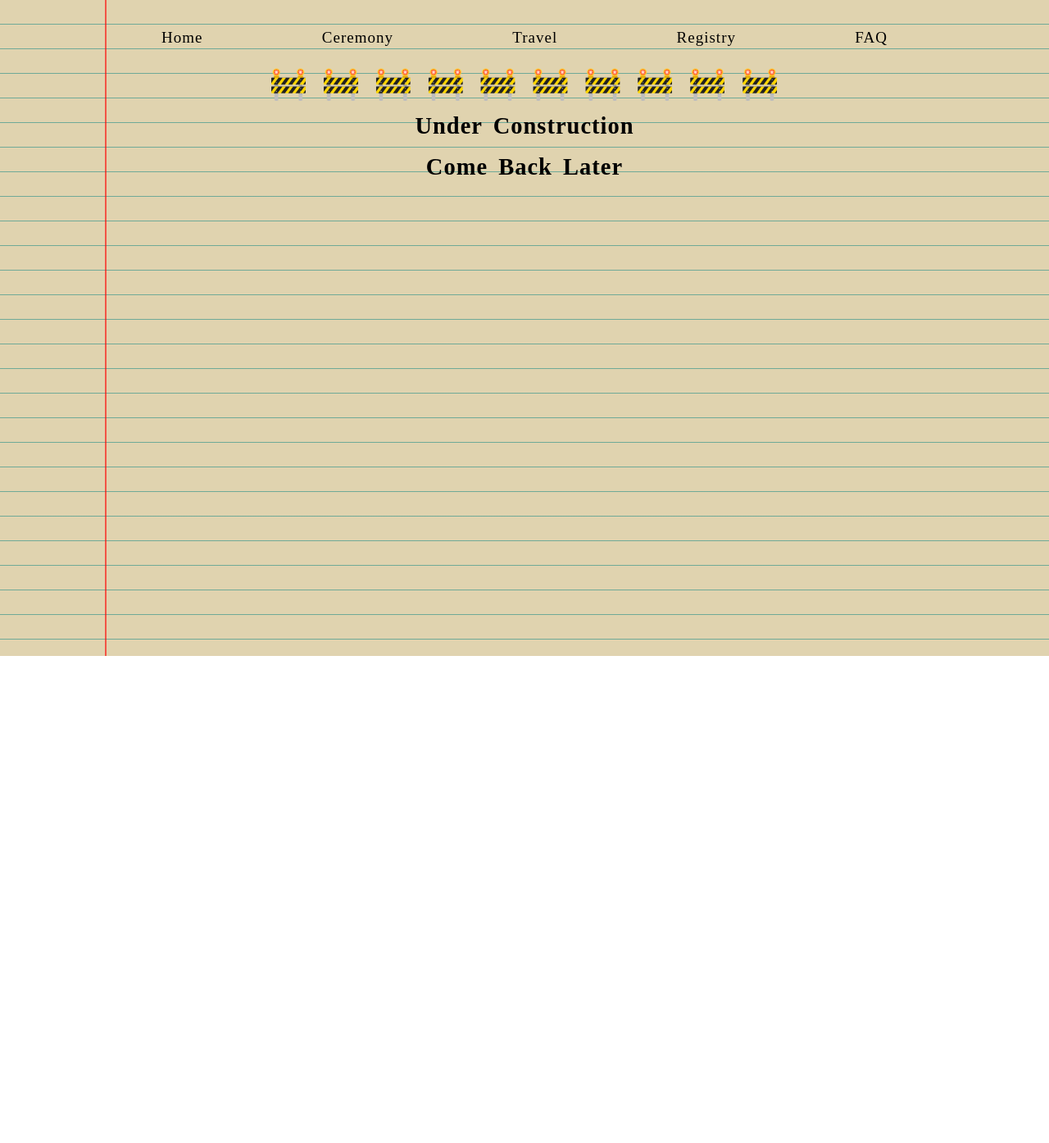
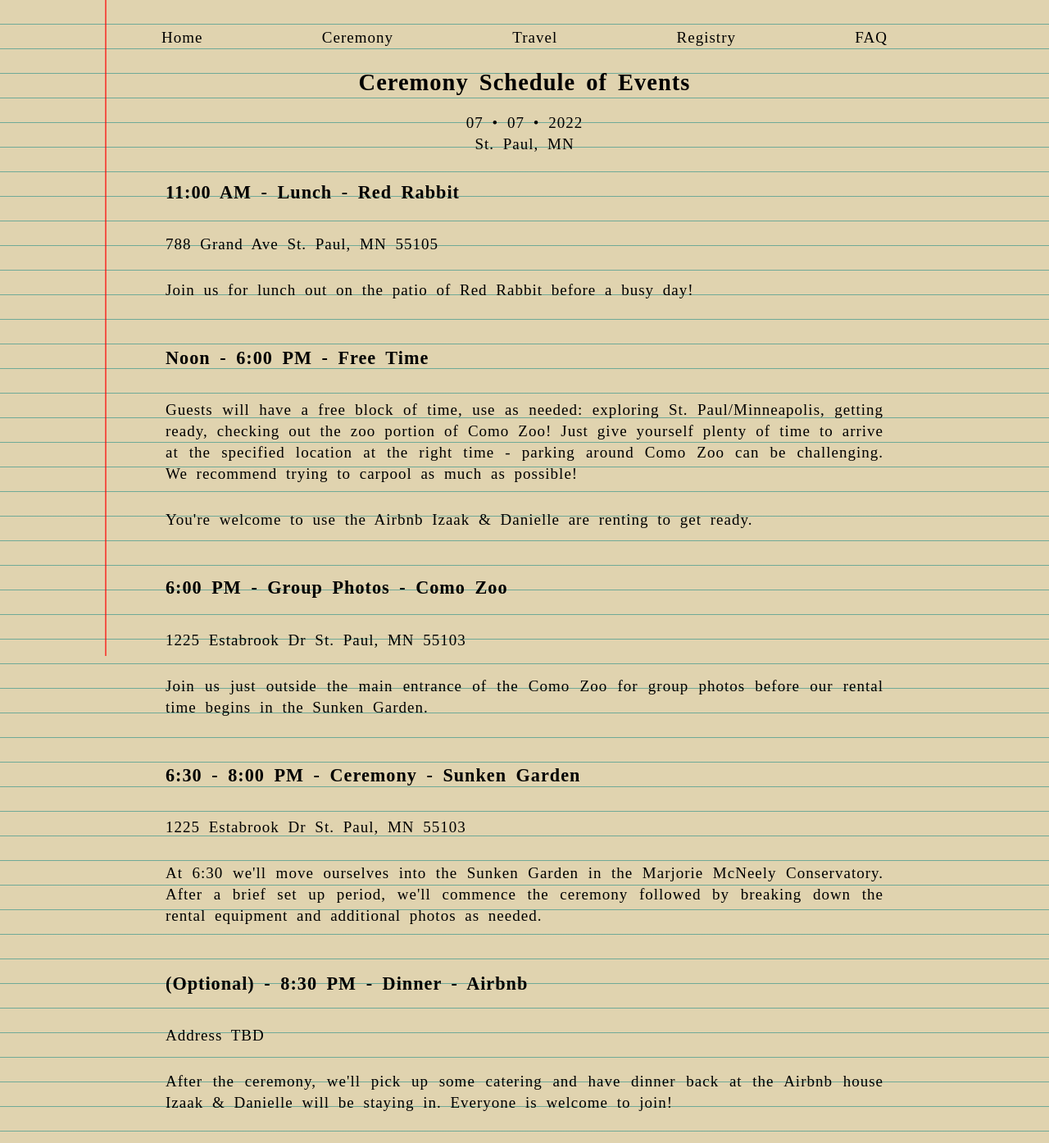
Before and after one commit to danielleahrens/unity, a React (Create React App) app: page /ceremony in a window 1280 px wide. Shown: the top 1394 px of the page at 82% size. Before the commit the page ends 800 px from the top, so only its background shows below. Built offline with nearby package versions, Linux system fonts and the light colour scheme.

Commit message:
add ceremony schedule details

```diff
--- a/src/Ceremony.css
+++ b/src/Ceremony.css
@@ -0,0 +1,6 @@
+.ceremony-event-wrapper {
+    display: flex;
+    flex-direction: column;
+    padding: 10px;
+    text-align: left;
+}
--- a/src/Ceremony.js
+++ b/src/Ceremony.js
@@ -3,9 +3,38 @@ import './Ceremony.css';
 function Ceremony() {
     return(
         <div className="Ceremony">
-            <h1>🚧 🚧 🚧 🚧 🚧 🚧 🚧 🚧 🚧 🚧</h1>
-            <h2>Under Construction</h2>
-            <h2>Come Back Later</h2>
+            <h2>Ceremony Schedule of Events</h2>
+            <div className="details">07 • 07 • 2022</div>
+            <div className="details">St. Paul, MN</div>
+            <div className="ceremony-events">
+                <div className="ceremony-event-wrapper">
+                    <div className="ceremony-event"><h3>11:00 AM - Lunch - Red Rabbit</h3></div>
+                    <div className="ceremony-event copy">788 Grand Ave St. Paul, MN 55105</div>
+                    <div className="ceremony-event copy">Join us for lunch out on the patio of Red Rabbit before a busy day!</div>
+                </div>
+                <div className="ceremony-event-wrapper">
+                    <div className="ceremony-event"><h3>Noon - 6:00 PM - Free Time</h3></div>
+                    <div className="ceremony-event copy">Guests will have a free block of time, use as needed: exploring St. Paul/Minneapolis, getting ready, checking out the zoo portion of Como Zoo! Just give yourself plenty of time to arrive at the specified location at the right time - parking around Como Zoo can be challenging. We recommend trying to carpool as much as possible!</div>
+                    <div className="ceremony-event copy">You're welcome to use the Airbnb Izaak & Danielle are renting to get ready.</div>
+                </div>
+                <div className="ceremony-event-wrapper">
+                    <div className="ceremony-event"><h3>6:00 PM - Group Photos - Como Zoo</h3></div>
+                    <div className="ceremony-event copy">1225 Estabrook Dr St. Paul, MN 55103 </div>
+                    <div className="ceremony-event copy">Join us just outside the main entrance of the Como Zoo for group photos before our rental time begins in the Sunken Garden.</div>
+                </div>
+                <div className="ceremony-event-wrapper">
+                    <div className="ceremony-event"><h3>6:30 - 8:00 PM - Ceremony - Sunken Garden</h3></div>
+                    <div className="ceremony-event copy">1225 Estabrook Dr St. Paul, MN 55103 </div>
+                    <div className="ceremony-event copy">
+                        At 6:30 we'll move ourselves into the Sunken Garden in the Marjorie McNeely Conservatory. After a brief set up period, we'll commence the ceremony followed by breaking down the rental equipment and additional photos as needed.
+                    </div>
+                </div>
+                <div className="ceremony-event-wrapper">
+                    <div className="ceremony-event"><h3>(Optional) - 8:30 PM - Dinner - Airbnb</h3></div>
+                    <div className="ceremony-event copy">Address TBD</div>
+                    <div className="ceremony-event copy">After the ceremony, we'll pick up some catering and have dinner back at the Airbnb house Izaak & Danielle will be staying in. Everyone is welcome to join!</div>
+                </div>
+            </div>
         </div>
     )
 }
```
